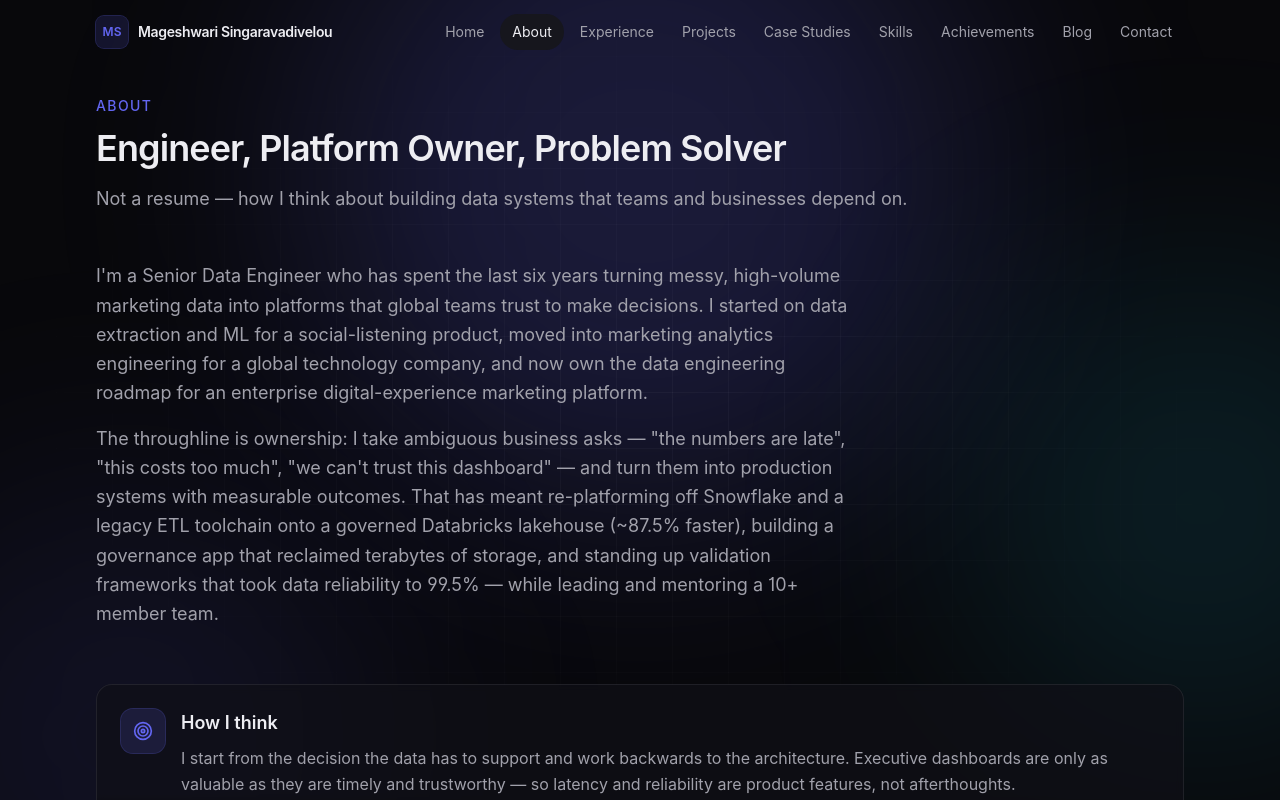
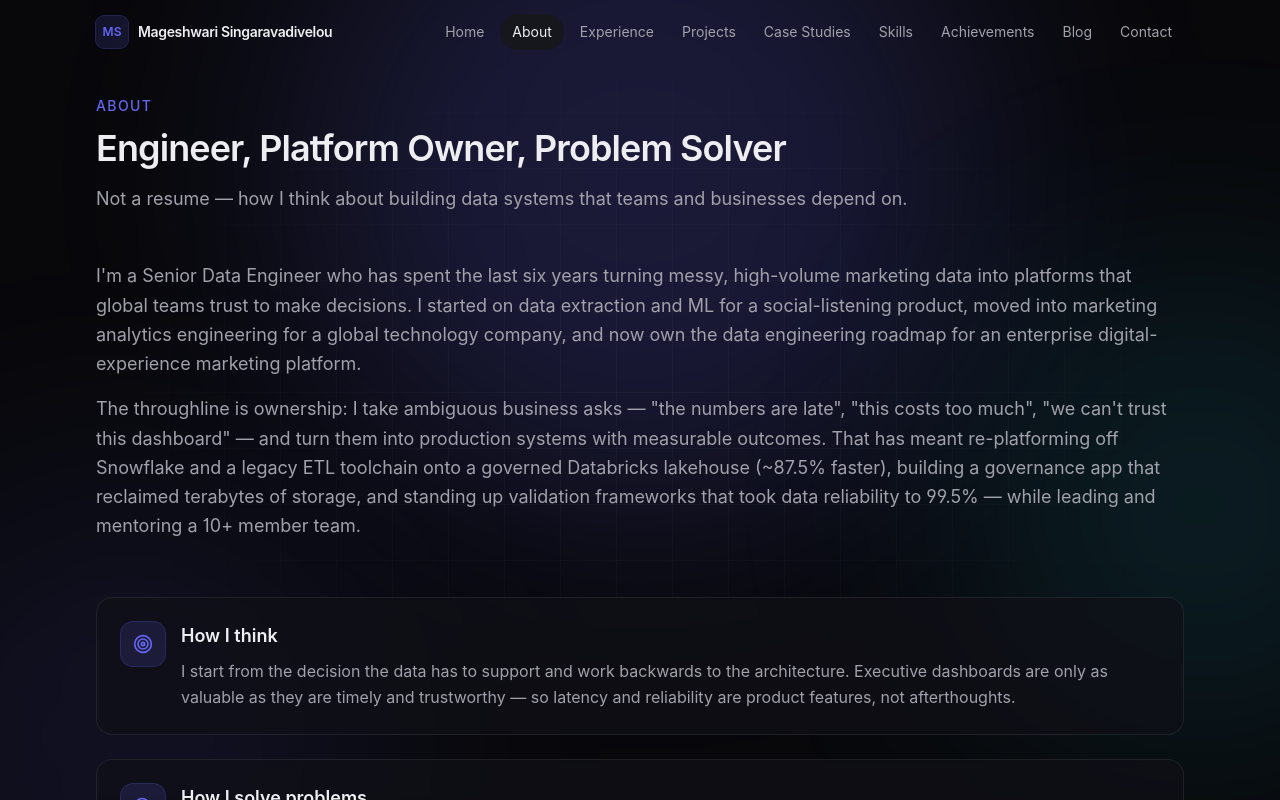
Before and after one commit to MageshwariSingaravadivelou/MageshwariSingaravadivelou.github.io, a Next.js app: page /about in a window 1280 px wide. Shown: the top 800 px of the page. Built offline with nearby package versions, Linux system fonts and the light colour scheme.

Commit message:
ui(about): widen intro paragraphs to full width to align with page

```diff
--- a/src/app/about/page.tsx
+++ b/src/app/about/page.tsx
@@ -44,7 +44,7 @@ export default function AboutPage() {
         description="Not a resume — how I think about building data systems that teams and businesses depend on."
       />
 
-      <Reveal className="mb-14 max-w-3xl space-y-4 text-lg leading-relaxed text-fg-muted">
+      <Reveal className="mb-14 space-y-4 text-lg leading-relaxed text-fg-muted">
         <p>
           I&apos;m a Senior Data Engineer who has spent the last six years turning
           messy, high-volume marketing data into platforms that global teams trust
```
